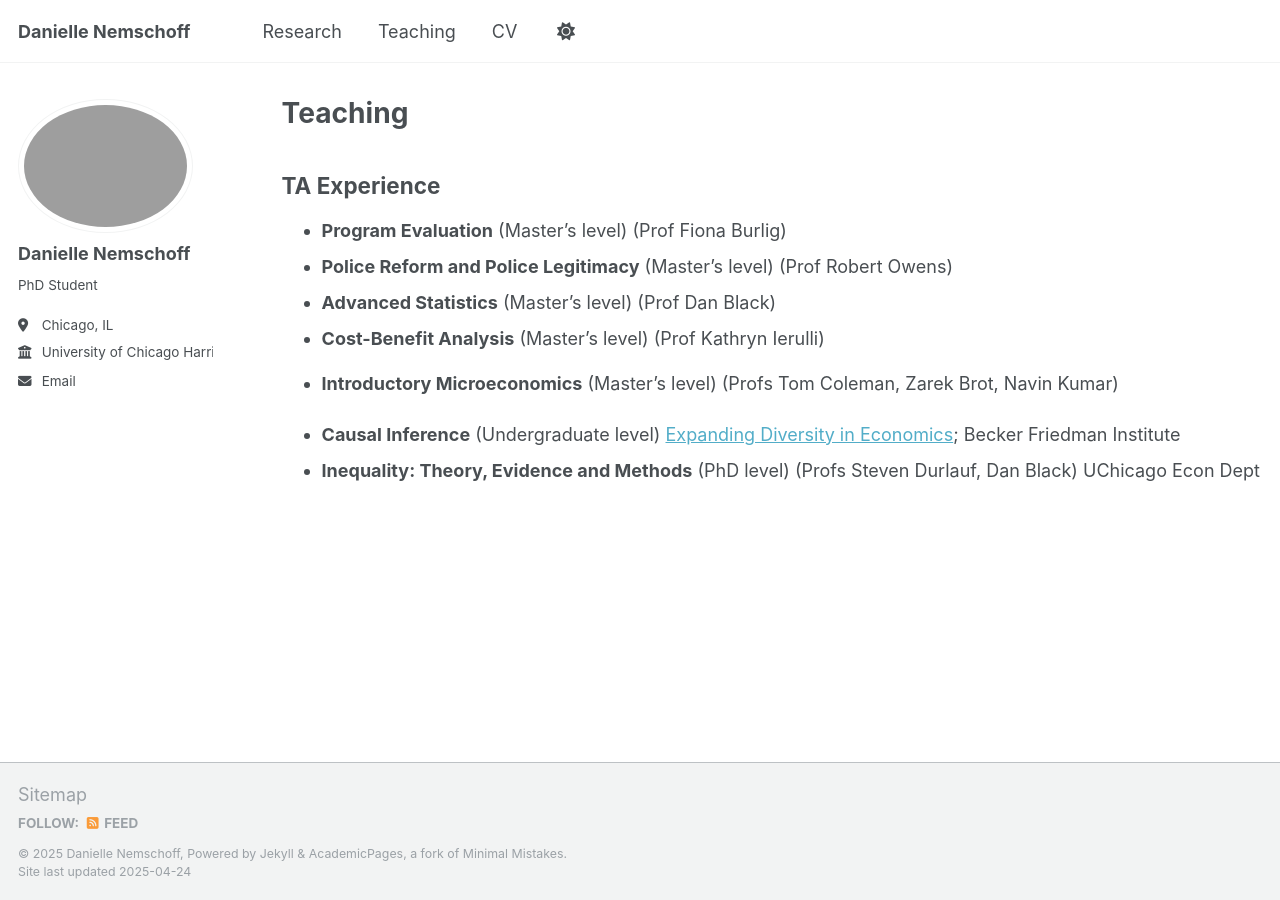
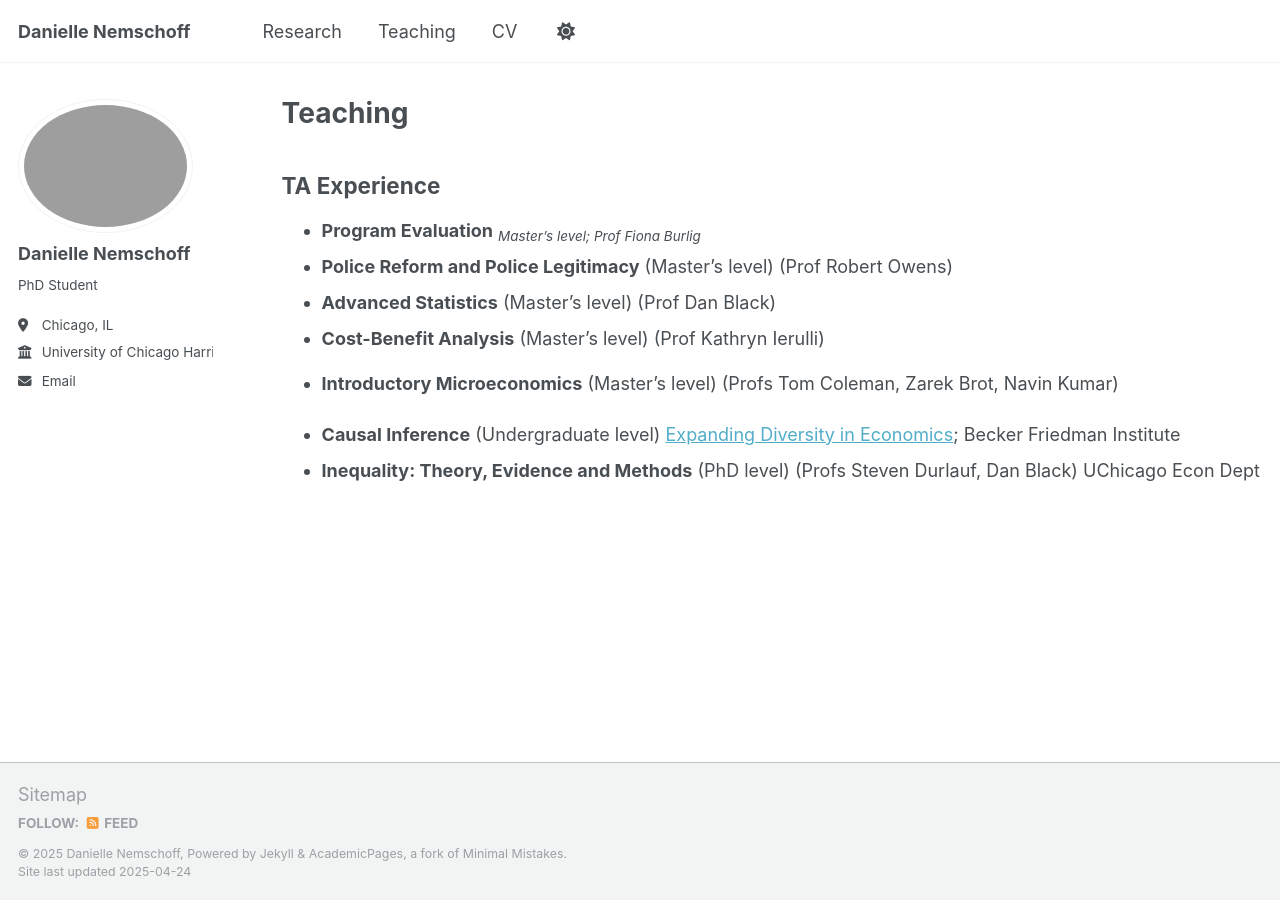
Before and after one commit to daniellenemschoff/daniellenemschoff.github.io, a Jekyll site: the page built from _pages/teaching.md, in a window 1280 px wide. Built offline with Jekyll 4.4.1, drawn with Linux system fonts in a browser that asks for light colours.

```diff
--- a/_pages/teaching.md
+++ b/_pages/teaching.md
@@ -6,7 +6,8 @@ author_profile: true
 ---
 
 ## TA Experience
--  **Program Evaluation** (Master's level) (Prof Fiona Burlig)
+-  **Program Evaluation**
+<sub><em>Master's level; Prof Fiona Burlig</em></sub>
 -  **Police Reform and Police Legitimacy** (Master's level) (Prof Robert Owens)
 -  **Advanced Statistics** (Master's level) (Prof Dan Black)
 -  **Cost-Benefit Analysis** (Master's level) (Prof Kathryn Ierulli)
```
